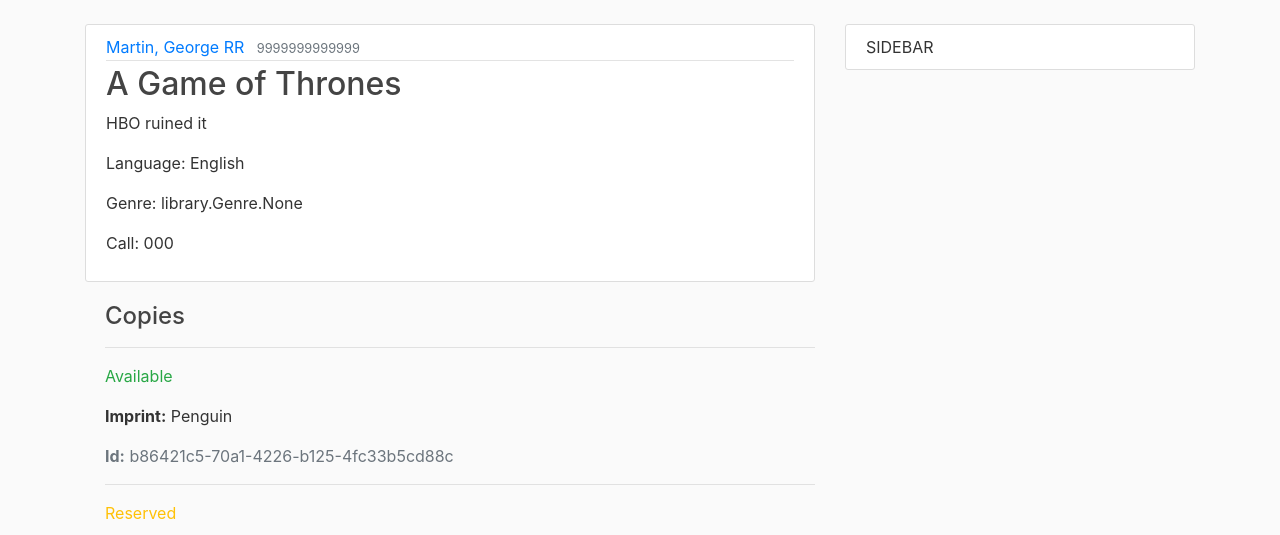
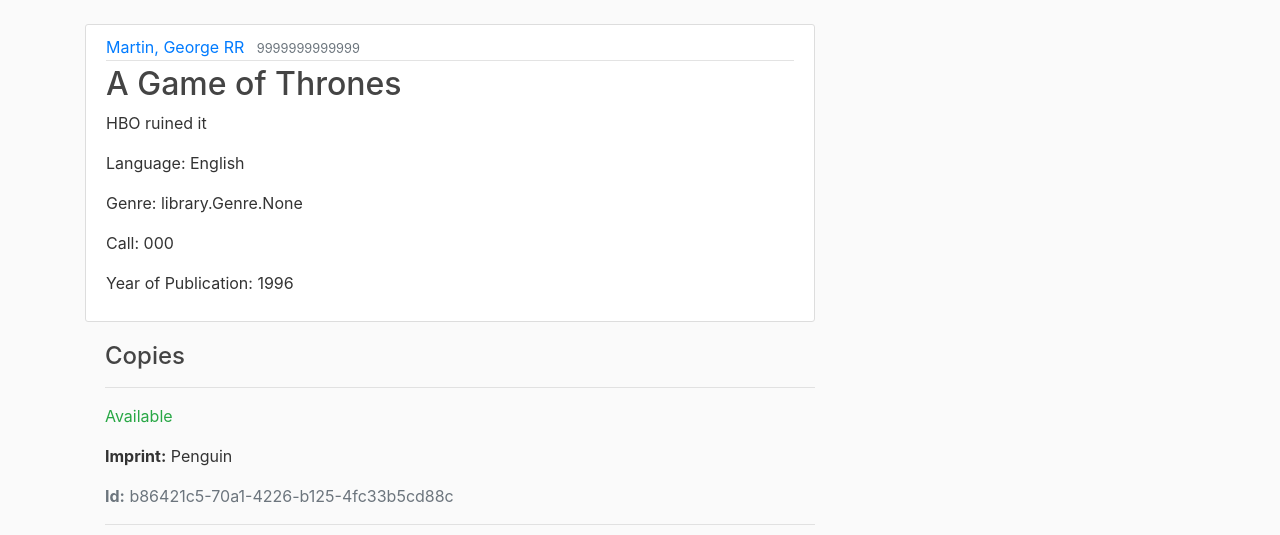
Before and after one commit to LorenzoCA1/SECURDEMP, a Django app: page /book/10/ in a window 1280 px wide. Shown: the part 56-591 px from the top of the page. Run offline with Django 3.2, Linux system fonts and the light colour scheme; data comes from the database, SQL or seed files in the repository; both versions use the stored data as it was after the commit; some libraries are stand-ins or nearby versions.

Commit message:
fixed files and cleaned DB

```diff
--- a/library/models.py
+++ b/library/models.py
@@ -65,6 +65,7 @@ class Book(models.Model):
     # Genre class has already been defined so we can specify the object above.
     language = models.ForeignKey('Language', on_delete=models.SET_NULL, null=True)
     call = models.CharField('Call Number', max_length=3, help_text="Enter a 3 digit call number", null=True)
+    year = models.CharField('Year of Publication', max_length=4, help_text="Enter the year of publication", null=False)
 
     def display_genre(self):
         """Creates a string for the Genre. This is required to display genre in Admin."""
--- a/library/templates/library/base.html
+++ b/library/templates/library/base.html
@@ -77,10 +77,6 @@
 	      {% block content %}{% endblock %}
 	    </div>
 	    <div class="col-md-4">
-	      <div class="content-section">
-			  <!-- SIDEBAR CONTENT -->
-			  SIDEBAR
-	      </div>
 	    </div>
 	  </div>
 	</main>
--- a/library/templates/library/book_detail.html
+++ b/library/templates/library/book_detail.html
@@ -19,6 +19,7 @@
 			    <p class="article-content">Language: {{ object.language }}</p>
 			    <p class="article-content">Genre: {{ object.genre }}</p>
 			    <p class="article-content">Call: {{ object.call }}</p>
+			    <p class="article-content">Year of Publication: {{ object.year }}</p>
 			  </div>
 			 </article>
 
--- a/library/views.py
+++ b/library/views.py
@@ -73,7 +73,7 @@ class AuthorCreateView(LoginRequiredMixin, UserPassesTestMixin, CreateView):
 
 class BookCreateView(LoginRequiredMixin, UserPassesTestMixin, CreateView):
 	model = Book
-	fields = ['title','author','summary','isbn','genre','language','call']
+	fields = ['title','author','summary','isbn','genre','language','call','year']
 
 	def form_valid(self, form):
 		message = 'Created new book "' + form.instance.title + '"'
--- a/users/templates/users/profile.html
+++ b/users/templates/users/profile.html
@@ -33,7 +33,7 @@
 		{% endfor %}
 	</div>
 	<div class="content-section">
-		<h6 class="mr-2">Currently borrowed books:</h6>
+		<h6 class="mr-2">Borrowed books:</h6>
 		{% for bookinstance in user.bookinstance_set.all %}
 			<hr>
 			<a class="article-title" href="{% url 'book-detail' bookinstance.book.id %}">{{ bookinstance.book }}</a>
```
Also changed, not shown: db.sqlite3.
